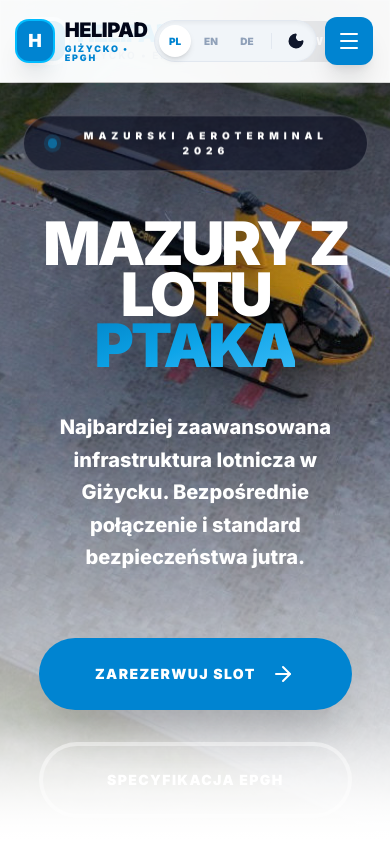
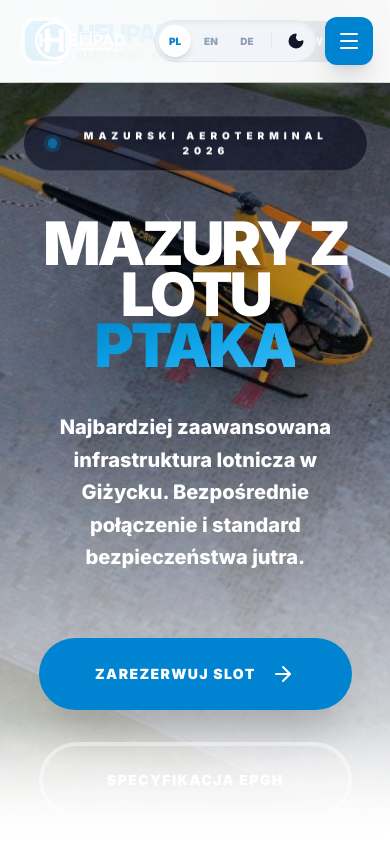
Before and after one commit to bohunek5/helipadapp, a Next.js app: page /helipadapp/ in a window 390 px wide. Shown: the top 844 px of the page. Built offline with nearby package versions, Linux system fonts and the light colour scheme.

Commit message:
LOGO INTEGRATION: Added official Helipad Mazury logo with theme-responsive inversion

```diff
--- a/src/app/page.tsx
+++ b/src/app/page.tsx
@@ -81,7 +81,7 @@ export default function Home() {
   const [mobileMenu, setMobileMenu] = useState(false);
   const t = translations[lang];
 
-  // Bulletproof Theme Sync
+  // Theme Sync Logic
   useEffect(() => {
     const savedTheme = localStorage.getItem('theme') as "light" | "dark";
     if (savedTheme) {
@@ -123,18 +123,20 @@ export default function Home() {
   return (
     <main ref={containerRef} className="flex flex-col bg-white dark:bg-slate-950 transition-colors duration-500 overflow-x-hidden min-h-screen">
 
-      {/* --- PREMIUM NAVBAR (BLOCK-STYLE LINKS FOR MAX VISIBILITY) --- */}
+      {/* --- PREMIUM NAVBAR --- */}
       <nav className="fixed top-0 w-full z-[100] px-4 md:px-12 py-4 flex justify-between items-center frost-glass shadow-2xl border-b border-slate-200 dark:border-slate-800">
-        <a href="/helipadapp/" className="flex items-center gap-3">
-          <div className="w-10 h-10 rounded-xl bg-sky-600 shadow-xl flex items-center justify-center font-black text-white text-lg ring-2 ring-sky-400">H</div>
-          <div className="flex flex-col">
-            {/* Logo Text - GUARANTEED BLACK IN LIGHT MODE */}
-            <span className="font-outfit font-black text-xl leading-none tracking-tight text-slate-950 dark:text-white">HELIPAD</span>
-            <span className="text-[9px] font-black tracking-[0.2em] text-sky-600 uppercase leading-none mt-1">GIŻYCKO • EPGH</span>
+        <a href="/helipadapp/" className="flex items-center gap-4">
+          <div className="relative h-12 w-32 md:w-48 transition-all hover:scale-105 active:scale-95 duration-300">
+            <Image
+              src={getImagePath("/images/logo_official.png")}
+              alt="Helipad Mazury Logo"
+              fill
+              className={`object-contain transition-all duration-500 ${theme === 'light' ? 'invert brightness-0' : ''}`}
+            />
           </div>
         </a>
 
-        {/* Desktop Links - REDESIGNED AS "BLOCKS" / PILL BUTTONS */}
+        {/* Desktop Links - "BLOCK" PILL BUTTONS */}
         <div className="hidden lg:flex gap-4 text-[10px] font-black tracking-widest">
           {t.nav.map((item, i) => (
             <a key={i} href={`#${["home", "about", "services", "gallery", "contact"][i]}`}
@@ -349,8 +351,14 @@ export default function Home() {
       <footer className="py-32 bg-slate-950 px-6 border-t-8 border-slate-950 shadow-[0_-20px_50px_rgba(0,0,0,0.5)]">
         <div className="max-w-7xl mx-auto flex flex-col items-center text-center">
           <div className="flex items-center gap-4 mb-16">
-            <div className="w-14 h-14 rounded-2xl bg-sky-600 flex items-center justify-center font-black text-white text-2xl shadow-xl">H</div>
-            <span className="font-outfit font-black text-4xl text-white tracking-tighter">HELIPAD</span>
+            <div className="relative h-10 w-24">
+              <Image
+                src={getImagePath("/images/logo_official.png")}
+                fill
+                alt="Logo Footer"
+                className="object-contain"
+              />
+            </div>
           </div>
 
           <p className="text-slate-400 text-lg md:text-xl font-bold mb-16 max-w-lg mx-auto uppercase tracking-widest leading-relaxed">
```
Also changed, not shown: public/images/logo_official.png (added).
